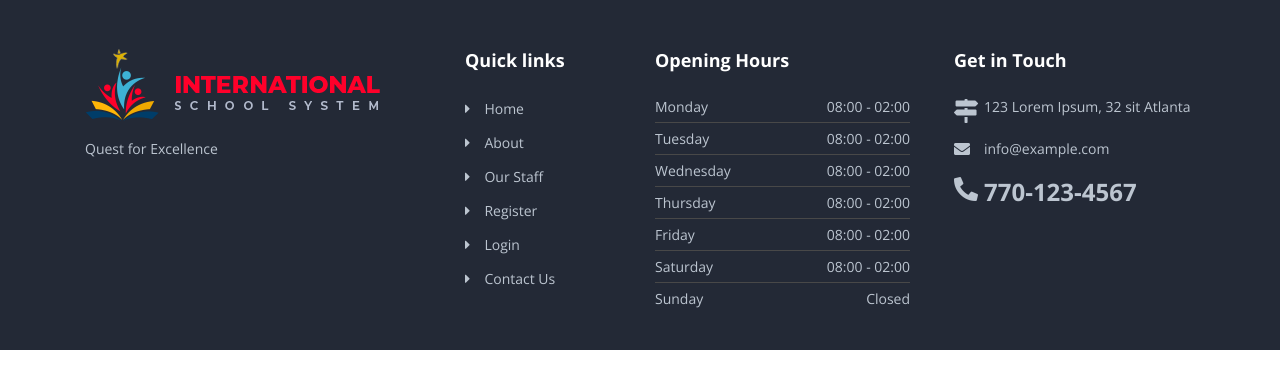
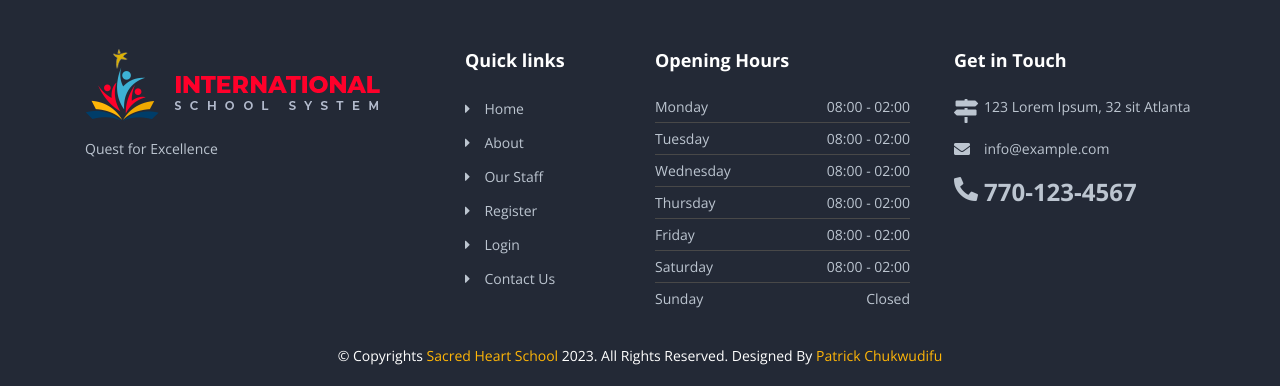
Before and after one commit to patoski716/Sacred-heart, a Django app: page /about/ in a window 1280 px wide. Shown: the part 1003-1389 px from the top of the page. Before the commit the page ends 1353 px from the top, so only its background shows below. Run offline with Django 4.2, Linux system fonts and the light colour scheme; some libraries are stand-ins or nearby versions.

Commit message:
new update

```diff
--- a/accounts/templates/footer.html
+++ b/accounts/templates/footer.html
@@ -68,6 +68,8 @@
           </div>
         </div>
       </div>
+      <div class="copyright text-center">© Copyrights <a href="{% url 'home' %}">Sacred Heart School</a> 2023. All rights reserved. Designed by <a href="https://patoski.vercel.app">Patrick Chukwudifu</a></div>
     </div>
   </div>
+
   <!-- Footer End -->
```
Also changed, not shown: db.sqlite3.
